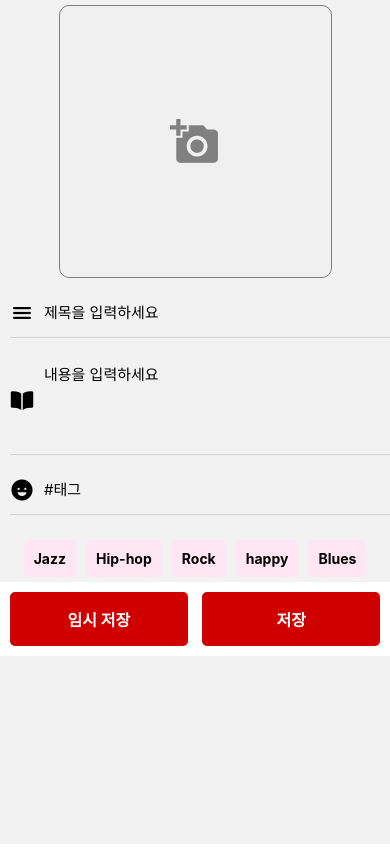
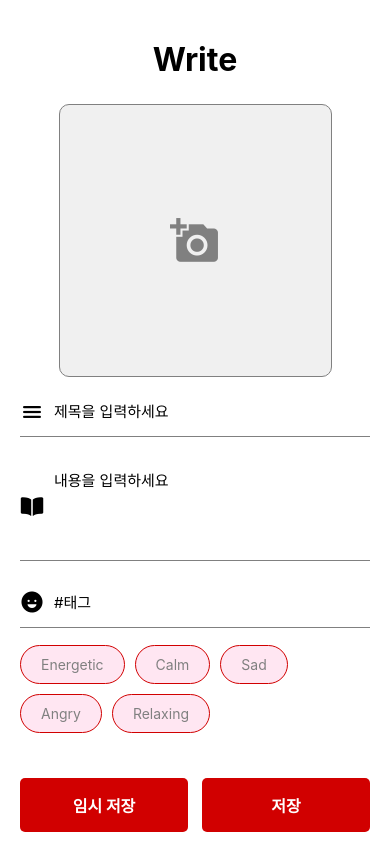
Before and after one commit to SAE-A/DiaryMusic, a React Native app: screen /Write in a window 390 px wide. Built offline with nearby package versions, Linux system fonts and the light colour scheme.

Commit message:
write.js 수정

```diff
--- a/package.json
+++ b/package.json
@@ -61,6 +61,7 @@
     "@babel/core": "^7.25.2",
     "@types/jest": "^29.5.12",
     "@types/react": "~18.3.12",
+    "@types/react-native": "^0.72.8",
     "@types/react-test-renderer": "^18.3.0",
     "jest": "^29.2.1",
     "jest-expo": "~52.0.2",
--- a/src/components/HomeScreen.js
+++ b/src/components/HomeScreen.js
@@ -1,10 +1,16 @@
 import React from 'react';
-import { View, TouchableOpacity, Text, StyleSheet } from 'react-native';
+import { View, TouchableOpacity, Text, StyleSheet, Image } from 'react-native';
 
 const HomeScreen = ({ navigation }) => {
     return (
         <View style={styles.container}>
-            <Text style={styles.title}>Welcome to the App</Text>
+            {/* 로고 이미지 */}
+            <Image
+                source={require('../../assets/logo.png')} // 로컬 이미지 경로
+                style={styles.logo}
+            />
+
+            <Text style={styles.title}>Diary Music</Text>
 
             {/* 로그인 버튼 */}
             <TouchableOpacity
@@ -40,10 +46,17 @@ const styles = StyleSheet.create({
         alignItems: 'center',
         backgroundColor: '#f5f5f5', // 배경색
     },
+    logo: {
+        width: 300,
+        height: 300,
+        marginBottom: 0,
+    },
     title: {
-        fontSize: 24,
+        fontSize: 32,
         fontWeight: 'bold',
         marginBottom: 30,
+        color: '#000',
+        textAlign: 'center',
     },
     button: {
         backgroundColor: '#D10000', // 빨간색 배경
--- a/src/components/SignInScreen.js
+++ b/src/components/SignInScreen.js
@@ -1,7 +1,7 @@
 import React, { useState } from 'react';
 import { View, Text, TextInput, Alert, TouchableOpacity, StyleSheet } from 'react-native';
 import { signInWithEmailAndPassword } from 'firebase/auth';
-import { doc, getDoc } from 'firebase/firestore'; // Firestore에서 데이터 가져오기
+import { doc, getDoc } from 'firebase/database'; // Firestore에서 데이터 가져오기
 import { auth, db } from './firebase';
 
 const SignInScreen = ({ navigation }) => {
@@ -75,7 +75,7 @@ const SignInScreen = ({ navigation }) => {
 
     return (
         <View style={styles.container}>
-            <Text style={styles.title}>로그인</Text>
+            <Text style={styles.title}>LOGIN</Text>
             <TextInput
                 style={styles.input}
                 placeholder="이메일 입력"
--- a/src/components/SignUpScreen.js
+++ b/src/components/SignUpScreen.js
@@ -52,7 +52,7 @@ const SignUpScreen = ({ navigation }) => {
 
     return (
         <View style={styles.container}>
-            <Text style={styles.title}>회원가입</Text>
+            <Text style={styles.title}>JOIN</Text>
             <TextInput
                 style={styles.input}
                 placeholder="이름 입력"
--- a/src/components/Write.js
+++ b/src/components/Write.js
@@ -1,31 +1,46 @@
 import React, { useState, useEffect } from 'react';
 import { View, Text, TextInput, Image, TouchableOpacity, StyleSheet, Alert, Dimensions, Keyboard, TouchableWithoutFeedback, ScrollView, Modal, FlatList } from 'react-native';
 import { Ionicons, MaterialIcons } from '@expo/vector-icons';
+import Icon from 'react-native-vector-icons/FontAwesome';
 import * as ImagePicker from 'expo-image-picker';
 import { ref, set } from 'firebase/database';
 import { db } from './firebase'; // Firebase 설정 파일 임포트
 import axios from 'axios'; // AI 추천 요청을 위한 라이브러리
+import { useNavigation } from '@react-navigation/native';
 
 const apiKey = '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';
-const { width } = Dimensions.get('window');
+const { width, height } = Dimensions.get('window');
 
-const genres = ['Pop', 'Rock', 'Jazz', 'Hip-hop', 'Classical', 'R&B', 'Country', 'Reggae', 'Blues', 'Electronic', 'sad', 'happy', 'gloomy'];
+const genres = [
+    'Happy',
+    'Sad',
+    'Energetic',
+    'Calm',
+    'Romantic',
+    'Melancholic',
+    'Motivational',
+    'Relaxing',
+    'Angry',
+    'Nostalgic'
+];
 
-function Write({ navigation, route }) {
+function Write() {
+    const navigation = useNavigation(); // React Navigation을 사용하여 페이지 간 이동
     const [title, setTitle] = useState('');
     const [content, setContent] = useState('');
     const [imageURI, setImageURI] = useState(null);
     const [tag1, setTag1] = useState('');
-    const [randomGenres, setRandomGenres] = useState([]);
+    const [randomGenres, setRandomGenres] = useState([]);  // 랜덤 장르 목록 상태
     const [selectedGenre, setSelectedGenre] = useState(''); // 선택된 장르 상태
-    const [isPopupVisible, setIsPopupVisible] = useState(false);
-    const [recommendedSongs, setRecommendedSongs] = useState([]);
-    const [selectedSong, setSelectedSong] = useState('');
+    const [isPopupVisible, setIsPopupVisible] = useState(false); // 추천곡 팝업 상태
+    const [recommendedSongs, setRecommendedSongs] = useState([]); // 추천된 노래 목록
+    const [selectedSong, setSelectedSong] = useState(''); // 선택된 노래
+    const [selectedArtist, setSelectedArtist] = useState(''); // 선택된 아티스트
 
     useEffect(() => {
-        // 컴포넌트가 렌더링될 때 랜덤한 장르 8개 선택
+        // 컴포넌트가 렌더링될 때 장르 10개 중 랜덤 선택
         const shuffledGenres = genres.sort(() => 0.5 - Math.random());
-        setRandomGenres(shuffledGenres.slice(0, 8));
+        setRandomGenres(shuffledGenres.slice(0, 5));
     }, []);
 
     const pickImage = async () => {
@@ -42,8 +57,7 @@ function Write({ navigation, route }) {
 
     const handleGenreSelect = async (genre) => {
         setSelectedGenre(genre);
-        setIsPopupVisible(true); // 팝업 열기
-
+        setIsPopupVisible(true);
         try {
             const response = await axios.post(
                 'https://api.openai.com/v1/chat/completions',
@@ -52,10 +66,10 @@ function Write({ navigation, route }) {
                     messages: [
                         {
                             role: "user",
-                            content: `Suggest some popular ${genre} songs.`,
+                            content: `Suggest five popular ${genre} songs that are well-liked by Koreans. Provide the song title and artist name in the format: Song Title - Artist Name. Do not include numbers, bullet points, or quotation marks.`,
                         }
                     ],
-                    max_tokens: 50,
+                    max_tokens: 100,
                 },
                 {
                     headers: {
@@ -65,27 +79,61 @@ function Write({ navigation, route }) {
                 }
             );
 
-            // 응답을 처리하는 로직
             const songs = response.data.choices[0].message.content.trim().split('\n');
             setRecommendedSongs(songs);
         } catch (error) {
             if (error.response) {
-                console.error(`API 요청 오류 (상태 코드: ${error.response.status})`, error.response.data);
                 Alert.alert('오류', `AI 추천곡 요청에 실패했습니다. 오류 코드: ${error.response.status}`);
             } else {
-                console.error('네트워크 오류 또는 기타 오류 발생:', error);
                 Alert.alert('오류', '네트워크 오류가 발생했습니다. 인터넷 연결을 확인해주세요.');
             }
         }
     };
 
-    // 노래 선택 처리
     const handleSongSelect = (song) => {
-        setSelectedSong(song);
-        setIsPopupVisible(false); // 팝업 닫기
+        let songTitle = song;
+        let artistName = '';
+
+        if (song.includes(' by ')) {
+            const [title, artist] = song.split(' by ');
+            songTitle = title;
+            artistName = artist;
+        }
+
+        if (song.includes(' - ')) {
+            const [title, artist] = song.split(' - ');
+            songTitle = title;
+            artistName = artist;
+        }
+
+        // 상태를 업데이트합니다.
+        setSelectedSong(songTitle);
+        setSelectedArtist(artistName);
+
+        // 상태가 업데이트된 후에 처리해야 하는 로직은 상태가 바뀌면 자동으로 다시 렌더링됩니다.
+        setIsPopupVisible(false); // 팝업을 닫음
     };
 
-    // 임시 저장 버튼 처리
+    // 하트 버튼 클릭 시 Firebase에 데이터 추가
+    const handleHeartButtonPress = () => {
+        if (selectedSong && selectedArtist) {
+            const dbRef = ref(db, 'heartList/' + Date.now());  // 'heartList' 아래에 새로운 항목 추가
+            set(dbRef, {
+                title: selectedSong,
+                artist: selectedArtist,
+            }).then(() => {
+                Alert.alert('Heart List에 추가됨', `${selectedSong} - ${selectedArtist} 이(가) Heart List에 추가되었습니다.`);
+                // HeartList 페이지로 이동
+                navigation.navigate('HeartList');
+            }).catch(error => {
+                console.error('데이터 추가 오류:', error);
+                Alert.alert('오류', 'Heart List에 데이터를 추가하는 중 오류가 발생했습니다.');
+            });
+        } else {
+            Alert.alert('선택 오류', '노래를 선택해 주세요.');
+        }
+    };
+
     const handleSave = () => {
         if (title.trim() !== '' && content.trim() !== '') {
             Alert.alert('SAVE', '작성한 일기가 임시 저장되었습니다.');
@@ -100,26 +148,21 @@ function Write({ navigation, route }) {
         }
     };
 
-    // 실제 저장 버튼 처리
     const handleSubmit = () => {
         if (title.trim() !== '' && content.trim() !== '') {
-            // 새로운 스토리 데이터 추가
-            const date = new Date().toISOString().split('T')[0]; // 현재 날짜를 YYYY-MM-DD 형식으로 저장
-            const dbRef = ref(db, `dateData/${date}`); // 수정된 데이터 저장 경로
-
+            const date = new Date().toISOString().split('T')[0];
+            const dbRef = ref(db, `dateData/${date}`);
             set(dbRef, {
                 title: title,
                 content: content,
                 tag: tag1 || '태그 없음',
                 date: date,
                 imageURI: imageURI || null,
-                genre: selectedGenre || '장르 없음', // 선택된 장르 저장
+                genre: selectedGenre || '장르 없음',
                 song: selectedSong || '노래 없음'
             })
                 .then(() => {
-                    console.log('데이터 저장 성공'); // 성공 시 로그 출력
                     Alert.alert('저장 완료', '스토리가 저장되었습니다.');
-                    // 입력 상태 초기화
                     setTitle('');
                     setContent('');
                     setTag1('');
@@ -128,7 +171,6 @@ function Write({ navigation, route }) {
                     setSelectedSong('');
                 })
                 .catch((error) => {
-                    console.error('데이터 저장 중 오류:', error); // 오류 로그 추가
                     Alert.alert('오류 발생', `데이터 저장 중 문제가 발생했습니다: ${error.message}`);
                 });
         } else {
@@ -136,14 +178,12 @@ function Write({ navigation, route }) {
         }
     };
 
-
-
     return (
         <ScrollView>
             <View style={styles.container}>
+                <Text style={styles.title}>Write</Text>
                 <TouchableWithoutFeedback onPress={Keyboard.dismiss}>
                     <View style={styles.innerContainer}>
-                        {/* 사진 선택 */}
                         <TouchableOpacity onPress={pickImage}>
                             {imageURI ? (
                                 <Image source={{ uri: imageURI }} style={styles.image} />
@@ -154,7 +194,6 @@ function Write({ navigation, route }) {
                             )}
                         </TouchableOpacity>
 
-                        {/* 제목 입력 */}
                         <View style={styles.inputContainer}>
                             <Ionicons name="menu" size={24} />
                             <TextInput
@@ -166,7 +205,6 @@ function Write({ navigation, route }) {
                             />
                         </View>
 
-                        {/* 내용 입력 */}
                         <View style={styles.inputContainer}>
                             <Ionicons name="book" size={24} />
                             <TextInput
@@ -180,7 +218,6 @@ function Write({ navigation, route }) {
                             />
                         </View>
 
-                        {/* 태그 입력 */}
                         <View style={styles.inputContainer}>
                             <Ionicons name="happy" size={24} />
                             <TextInput
@@ -191,8 +228,6 @@ function Write({ navigation, route }) {
                             />
                         </View>
 
-                        {/* 장르 선택 버튼들 */}
-                        {/* 장르 선택 버튼들 */}
                         <View style={styles.genreContainer}>
                             {genres.slice(0, 5).map((genre) => (
                                 <TouchableOpacity
@@ -205,16 +240,20 @@ function Write({ navigation, route }) {
                             ))}
                         </View>
 
-                        {/* 선택된 노래 표시 */}
                         {selectedSong ? (
                             <View style={styles.selectedSongContainer}>
                                 <Text style={styles.selectedSongText}>추천곡: {selectedSong}</Text>
+                                <TouchableOpacity style={styles.heartButton} onPress={handleHeartButtonPress}>
+                                    <Icon
+                                        name="heart-o"
+                                        size={30}
+                                        color="red"
+                                    />
+                                </TouchableOpacity>
                             </View>
                         ) : null}
                     </View>
                 </TouchableWithoutFeedback>
-            </View>
-
 
                 <View style={styles.buttonWrapper}>
                     <View style={styles.buttonContainer}>
@@ -228,11 +267,12 @@ function Write({ navigation, route }) {
                         </TouchableOpacity>
                     </View>
                 </View>
-            {/* 팝업 모달 */}
-            <Modal visible={isPopupVisible} animationType="slide" transparent={true}>
+            </View>
+
+            <Modal visible={isPopupVisible} transparent={true}>
                 <View style={styles.modalContainer}>
                     <View style={styles.modalContent}>
-                        <Text style={styles.modalTitle}>추천 {selectedGenre} 노래</Text>
+                        <Text style={styles.modalTitle}>추천곡 - {selectedGenre}</Text>
                         <FlatList
                             data={recommendedSongs}
                             keyExtractor={(item, index) => index.toString()}
@@ -255,23 +295,40 @@ function Write({ navigation, route }) {
 const styles = StyleSheet.create({
     container: {
         flex: 1,
+        padding: 20,
+        backgroundColor: '#fff',
+    },
+    title: {
+        fontSize: 32,
+        fontWeight: 'bold',
+        marginTop: 20,
+        marginBottom: 20,
+        color: '#000',
+        textAlign: 'center',
     },
     innerContainer: {
-        flex: 1,
+        marginBottom: 10,
     },
     inputContainer: {
         flexDirection: 'row',
         alignItems: 'center',
         borderBottomWidth: 1,
-        borderBottomColor: 'lightgray',
-        marginBottom: 10,
-        left: 10,
+        borderBottomColor: 'gray',
+        marginBottom: height * 0.02,
     },
     input: {
         paddingVertical: 15,
         paddingHorizontal: 10,
         flex: 1,
         fontSize: 15,
+    },
+    image: {
+        width: width * 0.70,
+        height: width * 0.70,
+        borderRadius: 10,
+        marginTop: 10,
+        marginBottom: 10,
+        alignSelf: 'center',
     },
     imagePlaceholder: {
         width: width * 0.70,
@@ -286,47 +343,33 @@ const styles = StyleSheet.create({
         marginBottom: 10,
         alignSelf: 'center',
     },
-    image: {
-        width: width * 0.70,
-        height: width * 0.70,
-        borderRadius: 10,
-        marginTop: 10,
-        marginBottom: 10,
-        alignSelf: 'center',
-    },
     genreContainer: {
         flexDirection: 'row',
         flexWrap: 'wrap',
-        justifyContent: 'center',
-        marginTop: 10,
+        marginBottom: 5,
     },
     genreButton: {
         backgroundColor: '#ffe6f2',
-        padding: 10,
-        borderRadius: 5,
-        margin: 5,
+        paddingVertical: 10,
+        paddingHorizontal: 20,
+        marginRight: 10,
+        marginBottom: 10,
+        borderRadius: 20,
+        borderWidth: 0.5,
+        borderColor: '#D10000',
     },
     selectedGenreButton: {
-        backgroundColor: '#D10000',
+        backgroundColor: 'pink',
     },
     genreButtonText: {
-        color: '#000',
-        fontWeight: 'bold',
-    },
-    selectedSongContainer: {
-        marginTop: 20,
-        alignItems: 'center',
-    },
-    selectedSongText: {
-        fontSize: 16,
-        color: '#D10000',
-        fontWeight: 'bold',
+        color: 'gray',
+        fontSize: 14,
     },
     buttonWrapper: {
         flexDirection: 'row',
         justifyContent: 'space-between',
-        padding: 10,
-        backgroundColor: 'white',
+        width: '100%',
+        marginTop: 20,
     },
     buttonContainer: {
         width: '48%',
@@ -342,17 +385,20 @@ const styles = StyleSheet.create({
         color: 'white',
         fontSize: 16,
         fontWeight: 'bold',
+        textAlign: 'center',
     },
     modalContainer: {
         flex: 1,
         justifyContent: 'center',
+        alignItems: 'center',
         backgroundColor: 'rgba(0, 0, 0, 0.5)',
     },
     modalContent: {
-        backgroundColor: 'white',
-        marginHorizontal: 20,
+        backgroundColor: '#fff',
         padding: 20,
         borderRadius: 10,
+        width: width - 40,
+        maxHeight: 400,
     },
     modalTitle: {
         fontSize: 18,
@@ -366,15 +412,33 @@ const styles = StyleSheet.create({
         fontSize: 16,
     },
     closeButton: {
-        marginTop: 20,
+        marginTop: 15,
         backgroundColor: '#D10000',
-        padding: 10,
+        paddingVertical: 10,
         borderRadius: 5,
-        alignItems: 'center',
     },
     closeButtonText: {
-        color: 'white',
-        fontWeight: 'bold',
+        color: '#fff',
+        textAlign: 'center',
+        fontSize: 16,
+    },
+    selectedSongContainer: {
+        marginTop: 0,
+    },
+    selectedSongText: {
+        color: '#D10000',
+        textAlign: 'center',
+        fontSize: 20,
+        borderWidth: 2,
+        borderColor: 'pink',
+        borderRadius: 10,
+        padding: 5,
+        borderStyle: 'solid',
+        boxShadow: '2px 2px 5px rgba(0,0,0,0.2)', // 그림자 효과 (테두리와 결합)
+    },
+    heartButton: {
+        marginTop: 10,
+        alignItems: 'center',
     },
 });
 
```
Also changed, not shown: 1 other file (tests, documents, lock files or other folders). Lines whose indentation alone changed are shown as unchanged.
